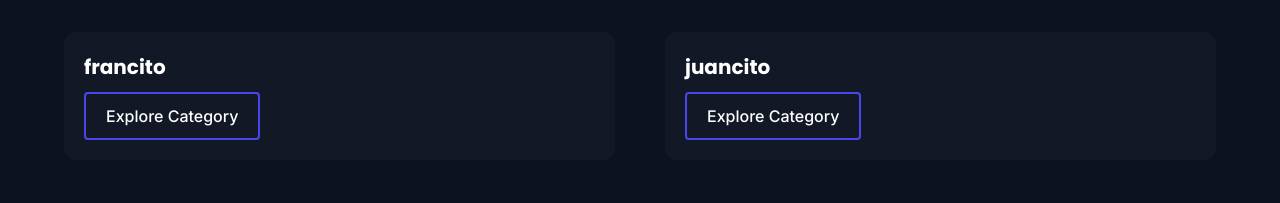
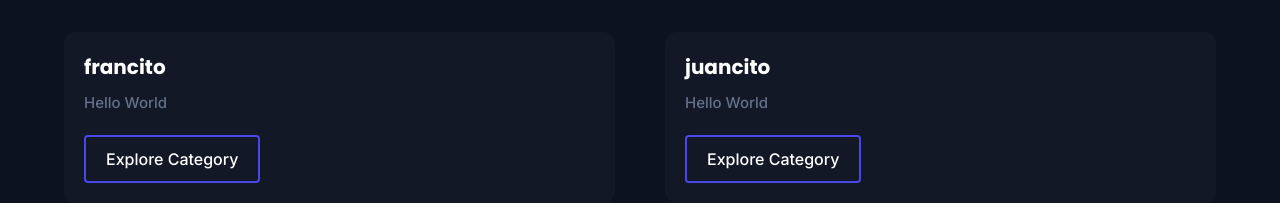
Before and after one commit to jlafran/Gatsby-Website, a Gatsby site: page / in a window 1280 px wide. Shown: the part 749-952 px from the top of the page. Built offline with nearby package versions, Linux system fonts and the light colour scheme; Gatsby itself is replaced by a stand-in of ours.

Commit message:
Foto y estilo Blog page

```diff
--- /dev/null
+++ b/content/categories/fran.md
@@ -0,0 +1,6 @@
+---
+featuredCategory: 1
+title: francito
+description: Hello World
+slug: fran
+---
--- /dev/null
+++ b/content/categories/juan.md
@@ -0,0 +1,6 @@
+---
+featuredCategory: 1
+title: juancito
+description: Hello World
+slug: juan
+---
--- a/gatsby-config.js
+++ b/gatsby-config.js
@@ -44,8 +44,8 @@ module.exports = {
     {
       resolve: `gatsby-source-filesystem`,
       options: {
-        name: `content`,
-        path: `${__dirname}/content//blog`,
+        name: `categories`,
+        path: `${__dirname}/content/categories`,
       },
     },
   ],
--- a/src/components/category/CategoryGrid.js
+++ b/src/components/category/CategoryGrid.js
@@ -8,8 +8,9 @@ function CategoryGrid({ categories }) {
       {categories.map((item) => (
         <CategoryItem
           key={item.id}
-          title={item.node.frontmatter.categoriesTitle}
-          slug={item.node.frontmatter.categoriesSlug}
+          title={item.frontmatter.title}
+          description={item.frontmatter.description}
+          slug={item.frontmatter.slug}
         />
       ))}
     </CategoryGridStyles>
--- a/src/components/category/CategoryItem.js
+++ b/src/components/category/CategoryItem.js
@@ -4,10 +4,13 @@ import { buttonTypes } from '../../constants/buttonTypes';
 import { CategoryItemStyles } from '../../styles/category/CategoryItemStyles';
 import { Title } from '../typography/Title';
 
-function CategoryItem({ title, slug }) {
+function CategoryItem({ title, slug, description }) {
   return (
     <CategoryItemStyles>
       <Title className="title">{title}</Title>
+      <div className="text">
+        <p>{description}</p>
+      </div>
       <Button to={`/categories/${slug}`} variant={buttonTypes.outline}>
         Explore Category
       </Button>
--- a/src/components/homePage/TopCategories.js
+++ b/src/components/homePage/TopCategories.js
@@ -8,35 +8,19 @@ import { SectionTitle } from '../typography/Title';
 function TopCategories() {
   const data = useStaticQuery(graphql`
     {
-      allMarkdownRemark(filter: {frontmatter: {featured: {eq: "Yes"}}}) {
-    edges {
-      node {
-        frontmatter {
-          categoriesSlug
-          categoriesTitle
-        }
-        id
+      allMarkdownRemark(filter: {frontmatter: {featuredCategory: {eq: 1}}}) {
+    nodes {
+      frontmatter {
+        title
+        slug
+        description
       }
     }
-    distinct(field: frontmatter___categoriesSlug)
   }
     }
   `);
-  const categories = data.allMarkdownRemark.edges;
+  const categories = data.allMarkdownRemark.nodes;
 
-
-  var category = []
-
-  category.push(categories[0])
-
-
-  for (var i = 0; i < categories.length; i++){
-    for (var j = 0; j < category.length; j++){
-      if (category[j].node.frontmatter.categoriesSlug != categories[i].node.frontmatter.categoriesSlug){
-        category.push(categories[i])
-    }
-  }
-}
   return (
     <TopCategoriesStyles>
       <SectionTitle>Top Categories</SectionTitle>
@@ -44,7 +28,7 @@ function TopCategories() {
         Lorem ipsum dolor sit amet, consectetur adipisicing elit. Beatae veniam
         fuga minima.
       </ParagraphText>
-      <CategoryGrid categories={category} />
+      <CategoryGrid categories={categories} />
     </TopCategoriesStyles>
   );
 }
--- a/src/styles/category/CategoryItemStyles.js
+++ b/src/styles/category/CategoryItemStyles.js
@@ -9,5 +9,9 @@ export const CategoryItemStyles = styled.div`
   }
   .text {
     margin-bottom: 2rem;
+    p {
+      font-size: 1.5rem;
+      color: var(--gray);
+    }
   }
 `;
```
